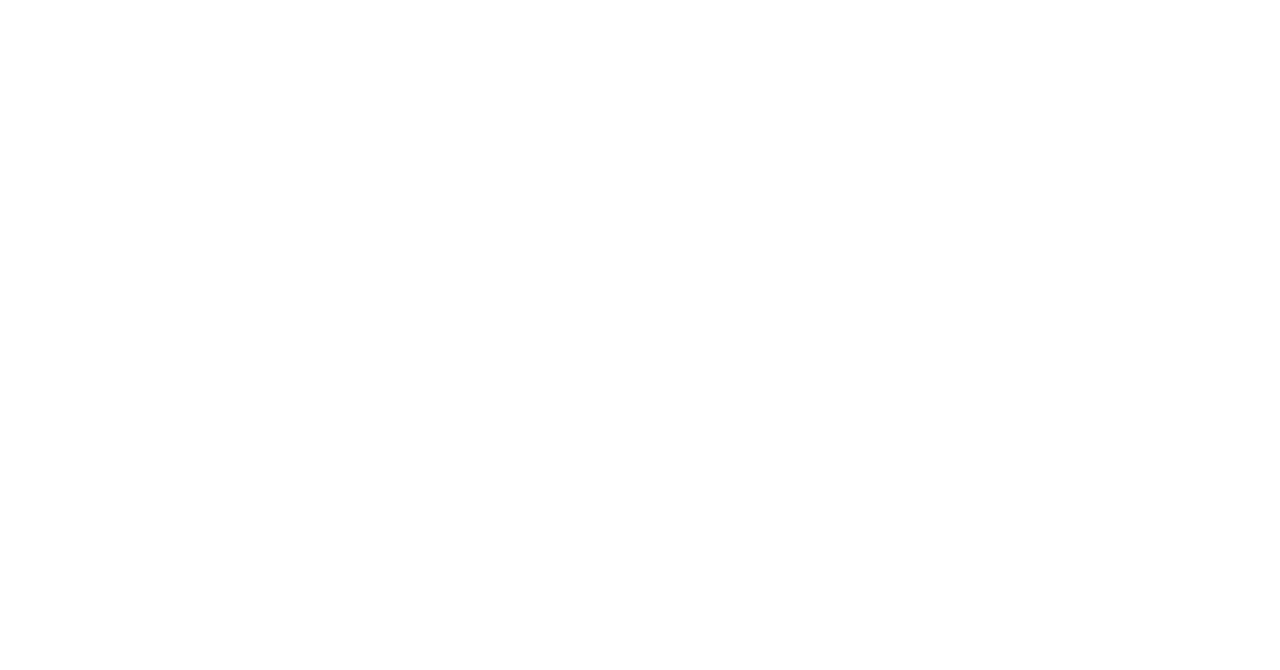
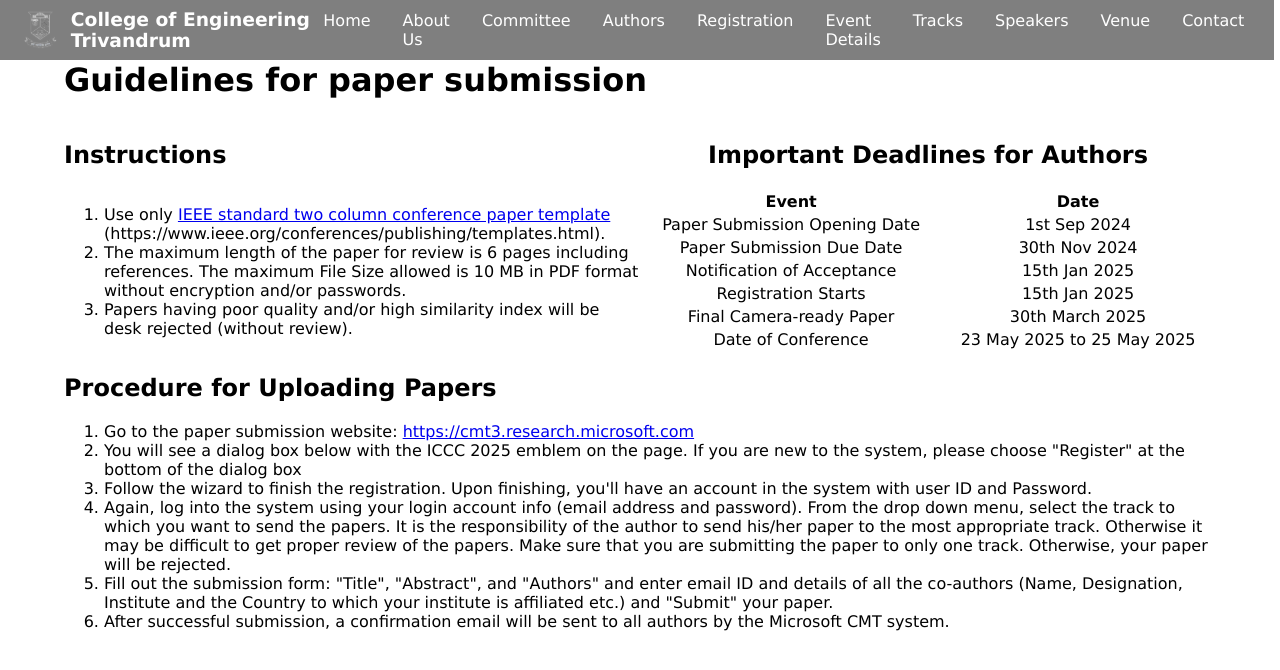
Before and after one commit to hisham-alangadan/iccc26-conference-website, a React (Vite) app: page /authors/submission-guidelines in a window 1280 px wide. Before the commit this address had no page. Shown: the top 670 px of the page. Built offline with nearby package versions, Linux system fonts and the light colour scheme.

Commit message:
Paper submission page completed

```diff
--- a/src/App.tsx
+++ b/src/App.tsx
@@ -8,6 +8,7 @@
 import AboutUs from './pages/AboutUs';
 import OrgCommittee from './pages/Committee.tsx';
 import Tracks from './pages/Tracks.tsx';
+import PaperSubmission from "./pages/PaperSubmission.tsx";
 // import KeySpeakers from "./pages/KeynoteSpeakers.tsx";
 import './App.css'
 import Organizing from "./pages/organizing.tsx";
@@ -27,6 +28,7 @@
         <Route path="/aboutus" element={<AboutUs/>}></Route>
         <Route path="/committee/organizing" element={<OrgCommittee/>}></Route>
         <Route path="/tracks" element={<Tracks/>}></Route>
+        <Route path="/authors/submission-guidelines" element={<PaperSubmission />}></Route>
       </Routes>
     </Router>
   )
--- a/src/components/navbar.tsx
+++ b/src/components/navbar.tsx
@@ -30,7 +30,7 @@
           </div>
         </div>
         <div className="nav-link">
-          <a href="#">Authors</a>
+          <Link to="/authors/submission-guidelines">Authors</Link>
           <div className="dropdown">
             <div>
               <a href="#">Paper Submission Guidelines</a>
--- /dev/null
+++ b/src/components/papersubmission.tsx
@@ -0,0 +1,65 @@
+import "./styles/papersubmission.css"
+
+const PaperSubmissionComponent = () => {
+    return (
+        <div className="paper-submission-container">
+            <h1> Guidelines for paper submission </h1>
+            <div className="gridlike">
+                <div className="instructions">
+                    <h2>Instructions</h2>
+                    <ol>
+                        <li>Use only <a href="https://www.ieee.org/conferences/publishing/templates.html">IEEE standard two column conference paper template</a> (https://www.ieee.org/conferences/publishing/templates.html).</li>
+                        <li>The maximum length of the paper for review is 6 pages including references. The maximum File Size allowed is 10 MB in PDF format without encryption and/or passwords.</li>
+                        <li>Papers having poor quality and/or high similarity index will be desk rejected (without review).</li>
+                    </ol>
+                </div>
+                <div className="instructions instructions-table">
+                        <h2>Important Deadlines for Authors</h2>
+                        <table>
+                            <tr>
+                                <th>Event</th>
+                                <th>Date</th>
+                            </tr>
+                            <tr>
+                                <td>Paper Submission Opening Date</td>
+                                <td>1st Sep 2024</td>
+                            </tr>
+                            <tr>
+                                <td>Paper Submission Due Date</td>
+                                <td>30th Nov 2024</td>
+                            </tr>
+                            <tr>
+                                <td>Notification of Acceptance</td>
+                                <td>15th Jan 2025</td>
+                            </tr>
+                            <tr>
+                                <td>Registration Starts</td>
+                                <td>15th Jan 2025</td>
+                            </tr>
+                            <tr>
+                                <td>Final Camera-ready Paper</td>
+                                <td>30th March 2025</td>
+                            </tr>
+                            <tr>
+                                <td>Date of Conference</td>
+                                <td>23 May 2025 to 25 May 2025</td>
+                            </tr>
+                        </table>
+                    </div>
+            </div>
+            <div>
+                    <h2>Procedure for Uploading Papers</h2>
+                    <ol>
+                        <li>Go to the paper submission website: <a href="https://cmt3.research.microsoft.com">https://cmt3.research.microsoft.com</a></li>
+                        <li>You will see a dialog box below with the ICCC 2025 emblem on the page. If you are new to the system, please choose "Register" at the bottom of the dialog box</li>
+                        <li>Follow the wizard to finish the registration. Upon finishing, you'll have an account in the system with user ID and Password.</li>
+                        <li>Again, log into the system using your login account info (email address and password). From the drop down menu, select the track to which you want to send the papers. It is the responsibility of the author to send his/her paper to the most appropriate track. Otherwise it may be difficult to get proper review of the papers. Make sure that you are submitting the paper to only one track. Otherwise, your paper will be rejected.</li>
+                        <li>Fill out the submission form: "Title", "Abstract", and "Authors" and enter email ID and details of all the co-authors (Name, Designation, Institute and the Country to which your institute is affiliated etc.) and "Submit" your paper.</li>
+                        <li>After successful submission, a confirmation email will be sent to all authors by the Microsoft CMT system.</li>
+                    </ol>
+                </div>
+        </div>
+    );
+};
+
+export default PaperSubmissionComponent;
--- /dev/null
+++ b/src/components/styles/papersubmission.css
@@ -0,0 +1,21 @@
+.paper-submission-container {
+    height: 100vh;
+    padding: 5vh 5vw;
+}
+
+.gridlike {
+    display: flex;
+    flex-direction: row;
+}
+
+.instructions {
+    width: 50%;
+    display: flex;
+    flex-direction: column;
+
+}
+
+.instructions-table {
+    /* place-content: center; */
+    text-align: center;
+}
--- /dev/null
+++ b/src/pages/PaperSubmission.tsx
@@ -0,0 +1,13 @@
+import Navbar from "../components/navbar";
+import PaperSubmissionComponent from "../components/papersubmission";
+
+const PaperSubmission = () => {
+    return (
+        <>
+            <Navbar />
+            <PaperSubmissionComponent />
+        </>
+    );
+};
+
+export default PaperSubmission;
```
